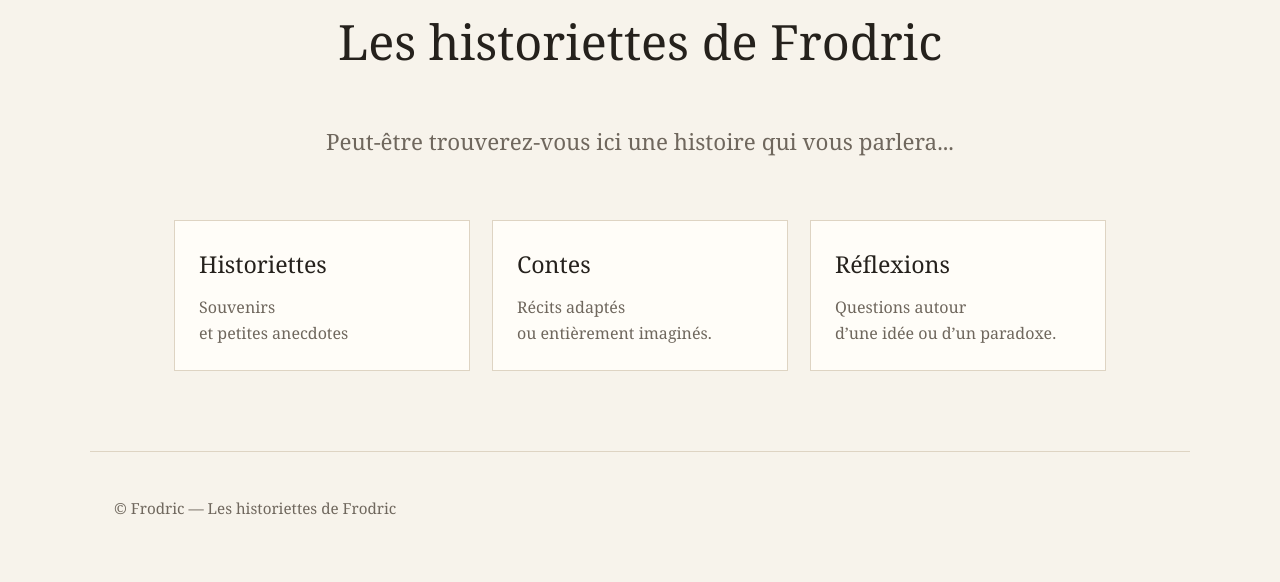
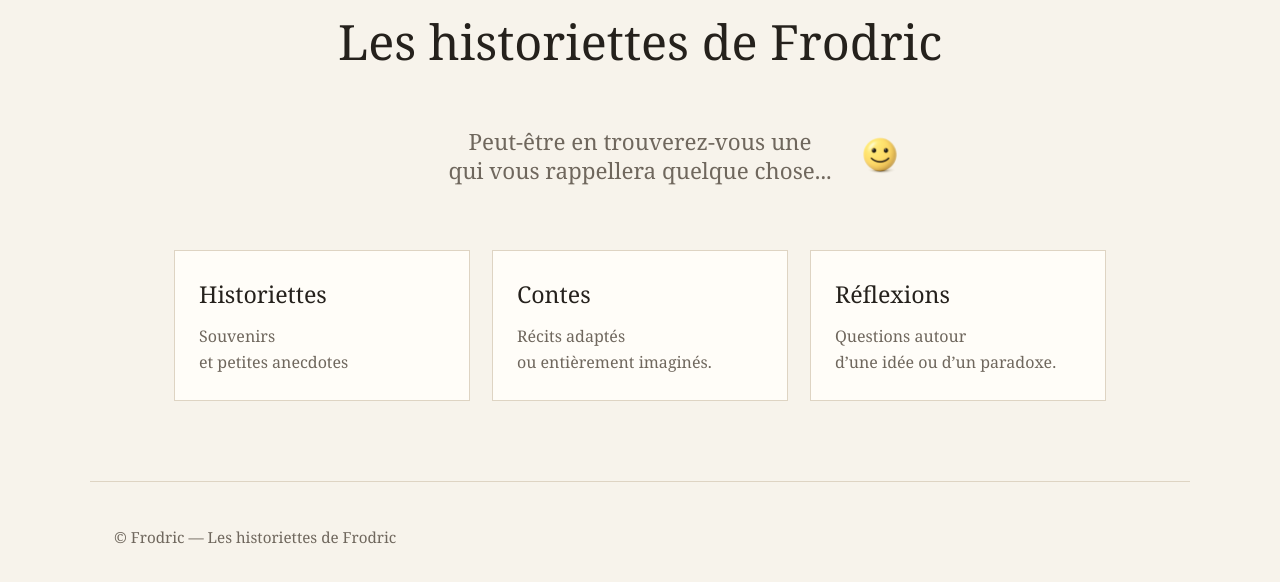
Before and after one commit to frodric1site/historiettes, a plain HTML site: page index.html in a window 1280 px wide. Shown: the part 340-922 px from the top of the page. Drawn offline with Linux system fonts and the light colour scheme.

Commit message:
Add files via upload

```diff
--- a/css/style.css
+++ b/css/style.css
@@ -25,12 +25,31 @@ main { max-width:980px; margin:0 auto; padding:56px 24px 80px; }
 
 h1 { font-size:clamp(2.2rem,3.8vw,3.2rem); line-height:1.05; margin:30px 0 0; font-weight:normal; }
 
+.intro-wrapper {
+    position: relative;
+    width: fit-content;
+    margin: 60px auto 30px;
+}
+
 .intro {
     font-size: 1.4rem;
     line-height: 1.3;
     color: var(--muted);
-    max-width: 650px;
-    margin: 60px auto 30px;
+    margin: 0;
+    text-align: center;
+}
+
+.smiley-box {
+    position: absolute;
+    left: 100%;
+    top: 50%;
+    transform: translate(18px, -50%);
+}
+
+.smiley {
+    display: block;
+    width: 60px;
+    height: auto;
 }
 
 
--- a/index.html
+++ b/index.html
@@ -23,9 +23,16 @@
     </div>
     <h1>Les historiettes de Frodric</h1>
 
-    <p class="intro">
-    Peut-être trouverez-vous ici une histoire qui vous parlera...
-    </p>
+<div class="intro-wrapper">
+  <p class="intro">
+    Peut-être en trouverez-vous une<br>
+    qui vous rappellera quelque chose...
+  </p>
+
+  <div class="smiley-box">
+    <img src="images/sourire.png" alt="" class="smiley">
+  </div>
+</div>
 
   </section>
 
```
Also changed, not shown: historiettes.html (+1 -0 lines), historiettes/090_riboulade.html (added, +42 -0 lines), historiettes/093_sacrilege.html (+2 -1 lines), images/sourire.png (added).
